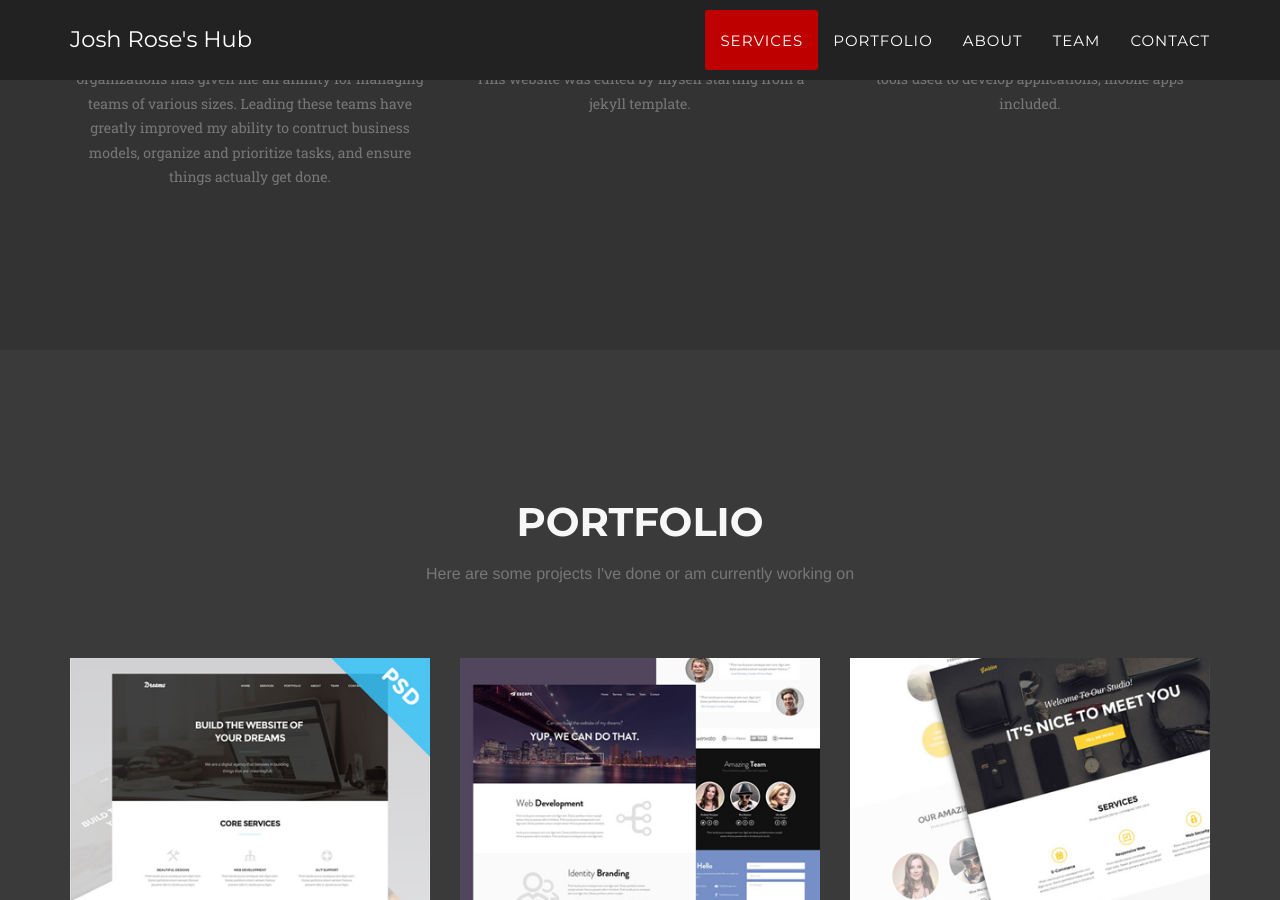
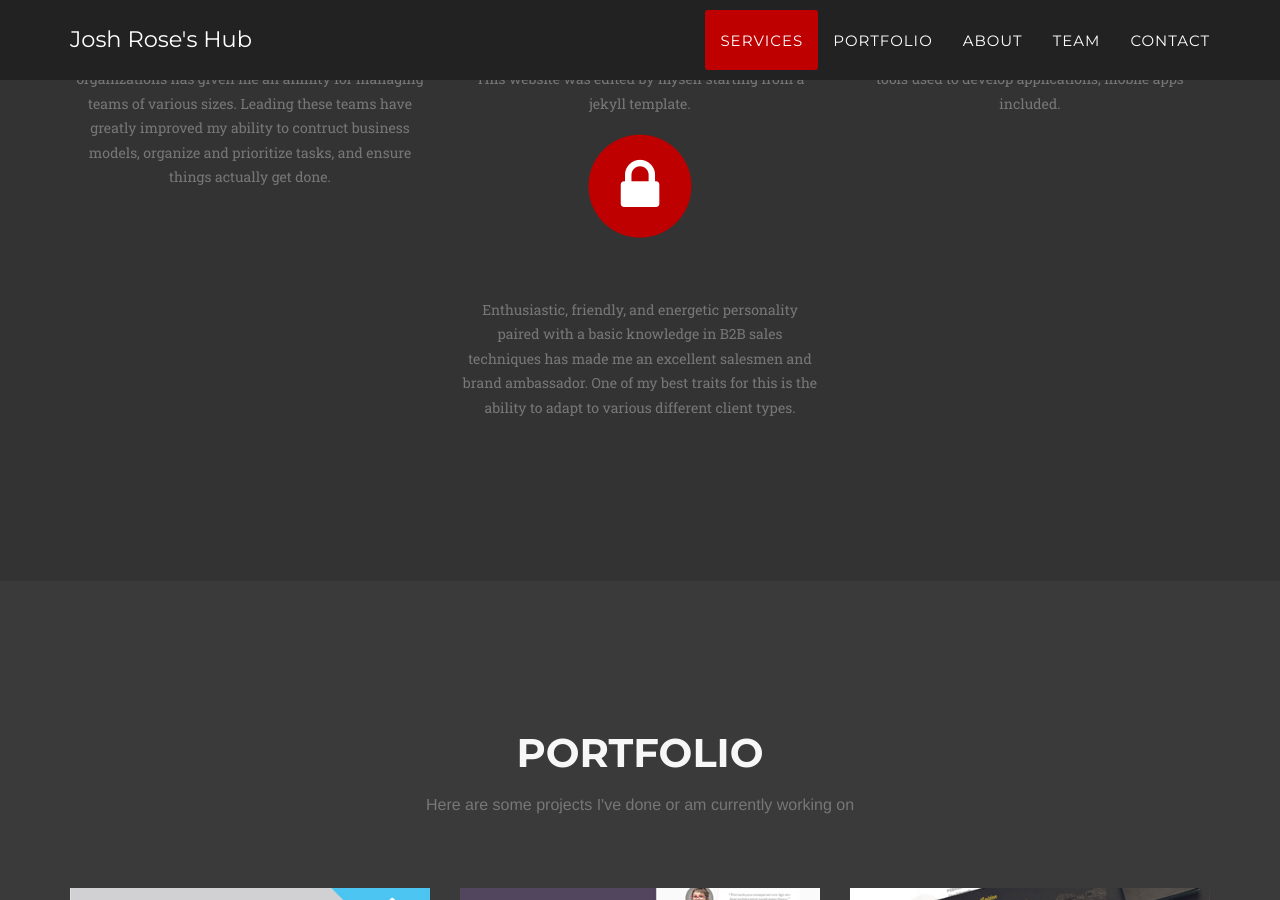
Before and after one commit to JoshJRose/myWebsite, a Jekyll site: the page built from index.html, in a window 1280 px wide and 900 px high, scrolled down 2127 px. Built offline with Jekyll 4.4.1, drawn with Linux system fonts in a browser that asks for light colours; some web fonts are replaced.

Commit message:
added sales to services

```diff
--- a/_includes/services.html
+++ b/_includes/services.html
@@ -32,6 +32,14 @@
                     <h4 class="service-heading">App Development</h4>
                     <p class="text-muted">Working knowledge of Java, C#, SQLite, and other tools used to develop applications, mobile apps included.</p>
                 </div>
+				<div class="col-md-4">
+                    <span class="fa-stack fa-4x">
+                        <i class="fa fa-circle fa-stack-2x text-primary"></i>
+                        <i class="fa fa-lock fa-stack-1x fa-inverse"></i>
+                    </span>
+                    <h4 class="service-heading">Sales</h4>
+                    <p class="text-muted">Enthusiastic, friendly, and energetic personality paired with a basic knowledge in B2B sales techniques has made me an excellent salesmen and brand ambassador.  One of my best traits for this is the ability to adapt to various different client types. </p>
+                </div>
             </div>
         </div>
     </section>
```
